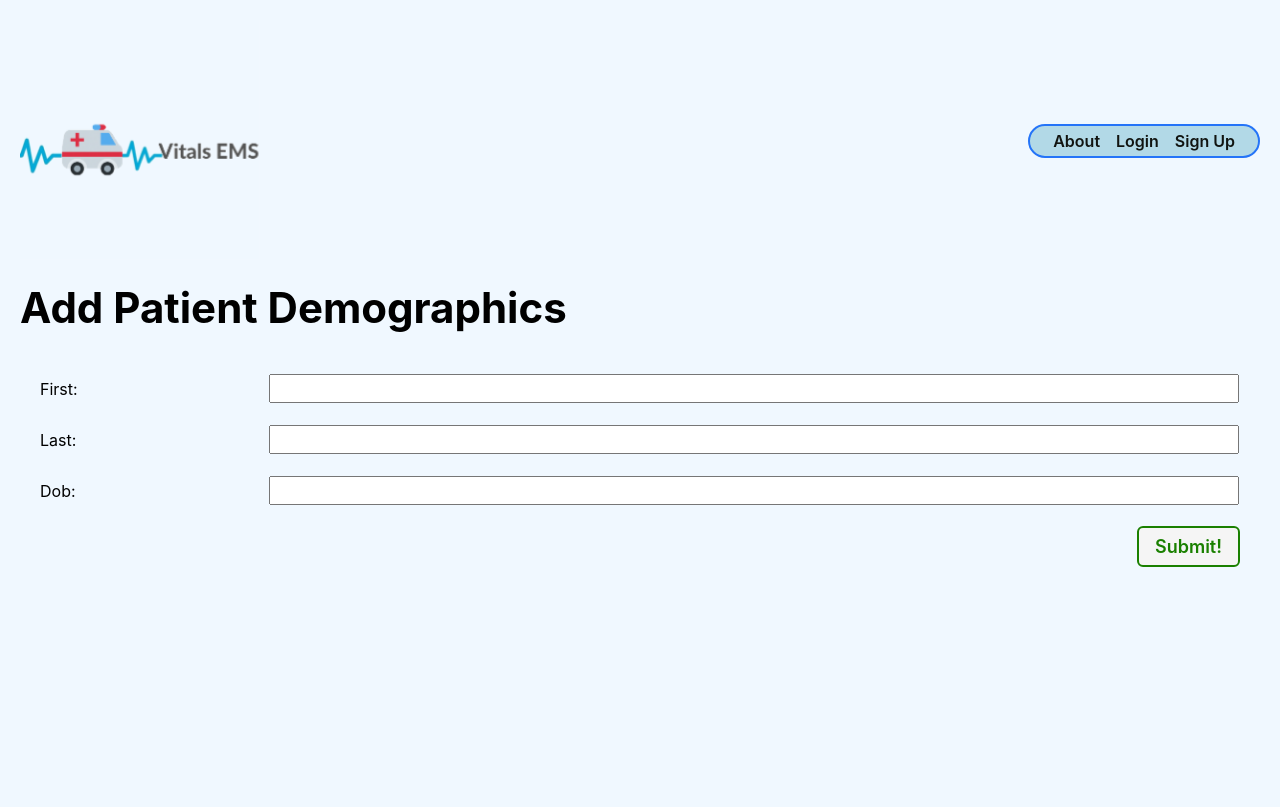
After one commit to Aishaml1/Vitals, a Django app: page /patients/create/ in a window 1280 px wide. The commit adds this page. Shown: the top 807 px of the page. Run offline with Django 3.2, Linux system fonts and the light colour scheme.

Commit message:
add a patient

```diff
--- a/main_app/models.py
+++ b/main_app/models.py
@@ -1,5 +1,21 @@
 from django.db import models
 from django.contrib.auth.models import User
+from django import forms
 # Create your models here.
 
+from django.db import models
+
+
+SEX_CHOICES= [
+    ('female', 'Male'),
+    ('female', 'Female'),
+    ('x', 'X'),
+
+    ]
+class Patients(models.Model):
+    first = models.CharField(max_length=100)
+    last = models.CharField(max_length=100)
+    sex = forms.CharField(label='sex:', widget=forms.Select(choices=SEX_CHOICES))
+    dob = models.DateField(max_length=8)
+
 user = models.ForeignKey(User, on_delete=models.CASCADE)
--- /dev/null
+++ b/main_app/static/css/form.css
@@ -0,0 +1,39 @@
+.form-container {
+    display: flex;
+    flex-direction: column;
+    width: 100%;
+  }
+
+  table {
+    padding: 0 40px;
+    width: 100%;
+    border-spacing: 0 20px;
+  }
+
+  th {
+    text-align: left;
+    padding: 6px 20px 0 0;
+    font-weight: normal;
+    vertical-align: top;
+    font-size: var(--font-reg);
+  }
+
+  td {
+    max-width: 60%;
+  }
+
+  td > * {
+    width: 100%;
+    padding: 2px 4px;
+    font-size: var(--font-l);
+  }
+
+  td > textarea {
+    height: calc(4 * var(--font-l) + 8px);
+    font-family: inherit;
+  }
+
+  .btn {
+    align-self: flex-end;
+    margin-right: 40px;
+  }
--- a/main_app/templates/base.html
+++ b/main_app/templates/base.html
@@ -27,7 +27,7 @@
         <ul>
           {% if user.is_authenticated %}
             <li><a href="{% url 'patients_index' %}">Patients</a></li>
-            <li><a href="{% url 'cats_create' %}">Add a Patient</a></li>
+            <li><a href="{% url 'patients_create' %}">Add a Patient</a></li>
             <li><a href="{% url 'about' %}">About</a></li>
             <li><a href="{% url 'logout' %}">Log out</a></li>
           {% else %}
--- /dev/null
+++ b/main_app/templates/main_app/patients_form.html
@@ -0,0 +1,24 @@
+{% extends 'base.html' %}
+{% load static %}
+
+{% block head %}
+<link rel="stylesheet" type="text/css" href="{% static 'css/form.css' %}"/>
+{% endblock %}
+
+{% block content %}
+
+<div class="page-header">
+  <h1> Add Patient Demographics</h1>
+</div>
+
+<form action="" method="post" class="form-container">
+
+  {% csrf_token %}
+  <table>
+    {{ form.as_table }}
+  </table>
+
+  <button type="submit" class="btn submit">Submit!</button>
+</form>
+
+{% endblock %}
--- a/main_app/urls.py
+++ b/main_app/urls.py
@@ -5,5 +5,7 @@ from . import views
 urlpatterns = [
     path('', views.Home.as_view(), name='home'),
     path('about/', views.about, name='about'),
+    path('patients/', views.patients_index, name='patients_index'),
+    path('patients/create/', views.PatientCreate.as_view(), name='patients_create'),
     path('accounts/signup/', views.signup, name='signup'),
 ]
--- a/main_app/views.py
+++ b/main_app/views.py
@@ -1,4 +1,6 @@
 from django.shortcuts import render, redirect
+from django.views.generic.edit import CreateView
+from .models import Patients
 from django.contrib.auth.views import LoginView
 from django.contrib.auth import login
 from django.contrib.auth.forms import UserCreationForm
@@ -11,6 +13,14 @@ class Home(LoginView):
 
 def about(request):
     return render(request, 'about.html')
+
+def patients_index(request):
+  patients = Patients.objects.all()
+  return render(request, 'patients/index.html', { 'patients': patients })
+
+class PatientCreate(CreateView):
+  model = Patients
+  fields = '__all__'
 
 def signup(request):
     error_message = ''
```
Also changed, not shown: main_app/templates/patients/index.html (added, +14 -0 lines), main_app/migrations/0001_initial.py (added).
